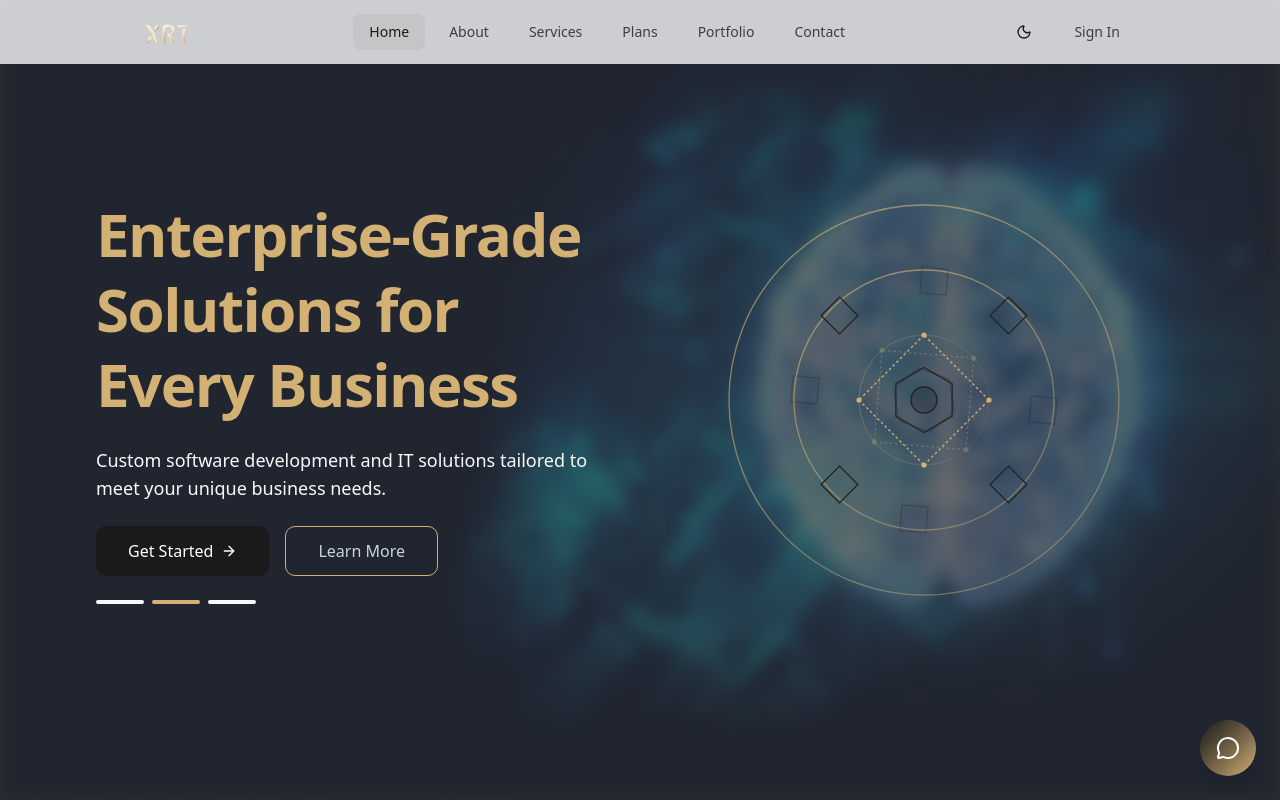
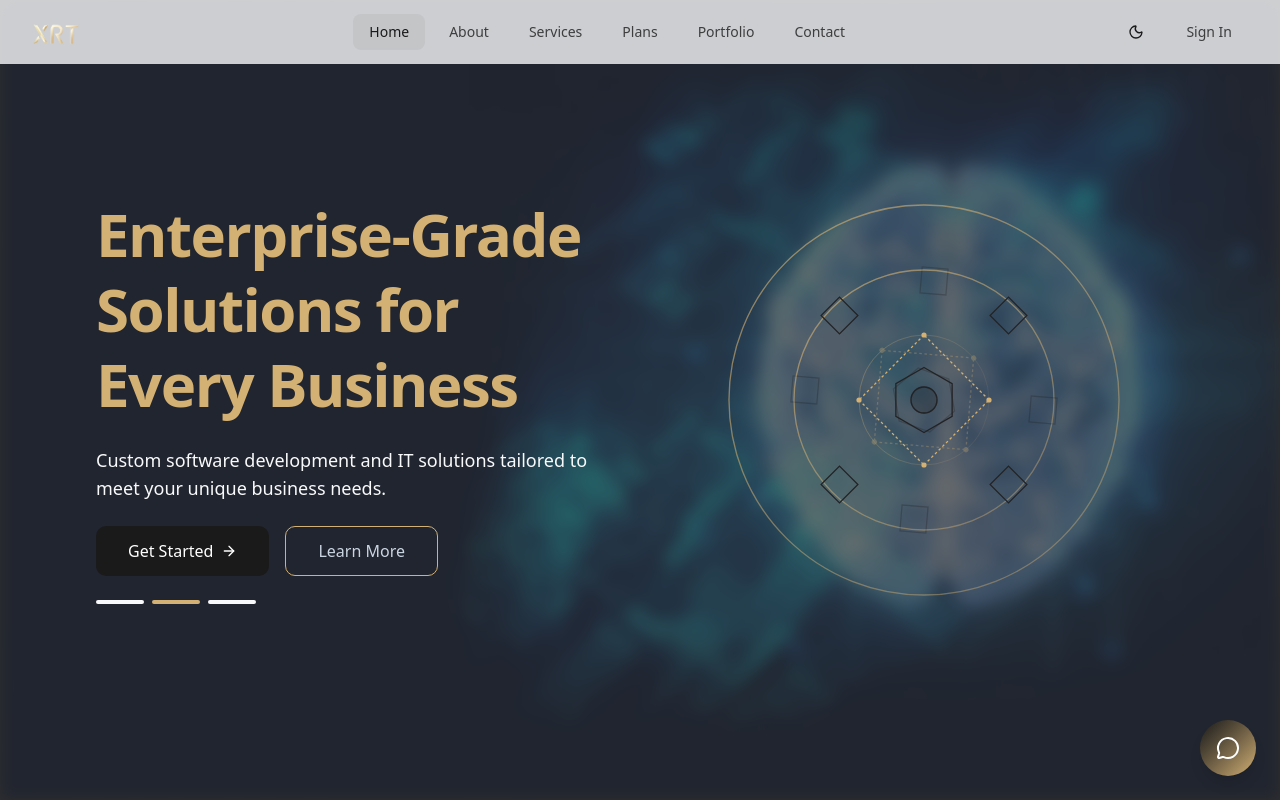
Before and after one commit to Zaroscript/xrt-it-services-clientSide, a Next.js app: page / in a window 1280 px wide. Shown: the top 800 px of the page. Built offline with nearby package versions, Linux system fonts and the light colour scheme.

Commit message:
Update Header.tsx

```diff
--- a/src/components/Header.tsx
+++ b/src/components/Header.tsx
@@ -41,7 +41,7 @@ const Header = () => {
       }`}
       suppressHydrationWarning
     >
-      <div className="page-container mx-auto h-full">
+      <div className="container mx-auto h-full">
         <div className="flex items-center justify-between h-full">
           {/* Logo */}
           <Link href="/" className="flex items-center h-16">
```
